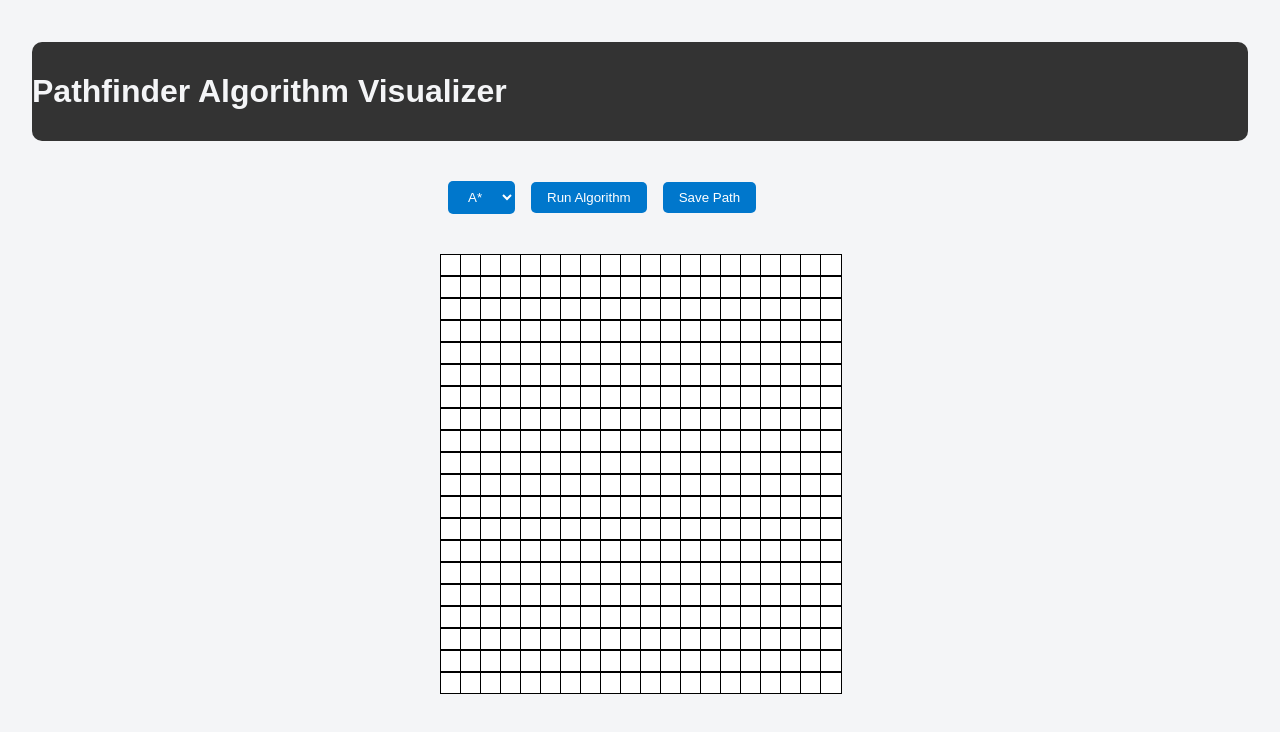
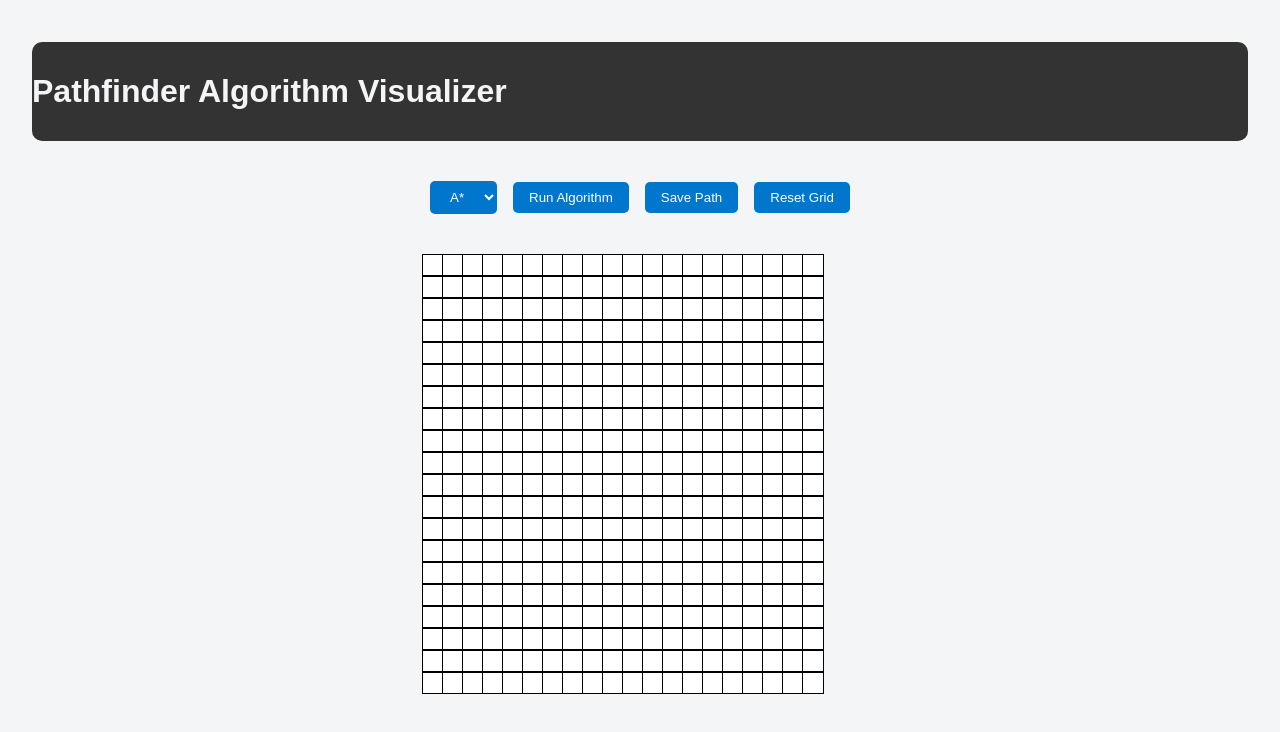
Before and after one commit to zvititeaux/pathfinder-visualizer, a React (Create React App) app: page / in a window 1280 px wide. Shown: the top 732 px of the page. Built offline with nearby package versions, Linux system fonts and the light colour scheme.

Commit message:
Added 'Reset Grid' button

```diff
--- a/src/Visualizer.js
+++ b/src/Visualizer.js
@@ -130,6 +130,12 @@ const Visualizer = () => {
         }
     };
 
+    const resetGrid = () => {
+        setGrid(createEmptyGrid)();
+        setStart(null);
+        setEnd(null);
+    };
+
     return (
         <div>
             <select value={selectedAlgorithm} onChange={(e) => setSelectedAlgorithm(e.target.value)}>
@@ -138,6 +144,8 @@ const Visualizer = () => {
             </select>
             <button onClick={runAlgorithm}>Run Algorithm</button>
             <button onClick={handleSavePath}>Save Path</button>
+            <button onClick={resetGrid}>Reset Grid</button>
+
 
         <div style={{ display: 'grid', gridTemplateColumns: `repeat(${gridSize}, 20px)`}}>
             {grid.map((row, rowIndex) =>
```
